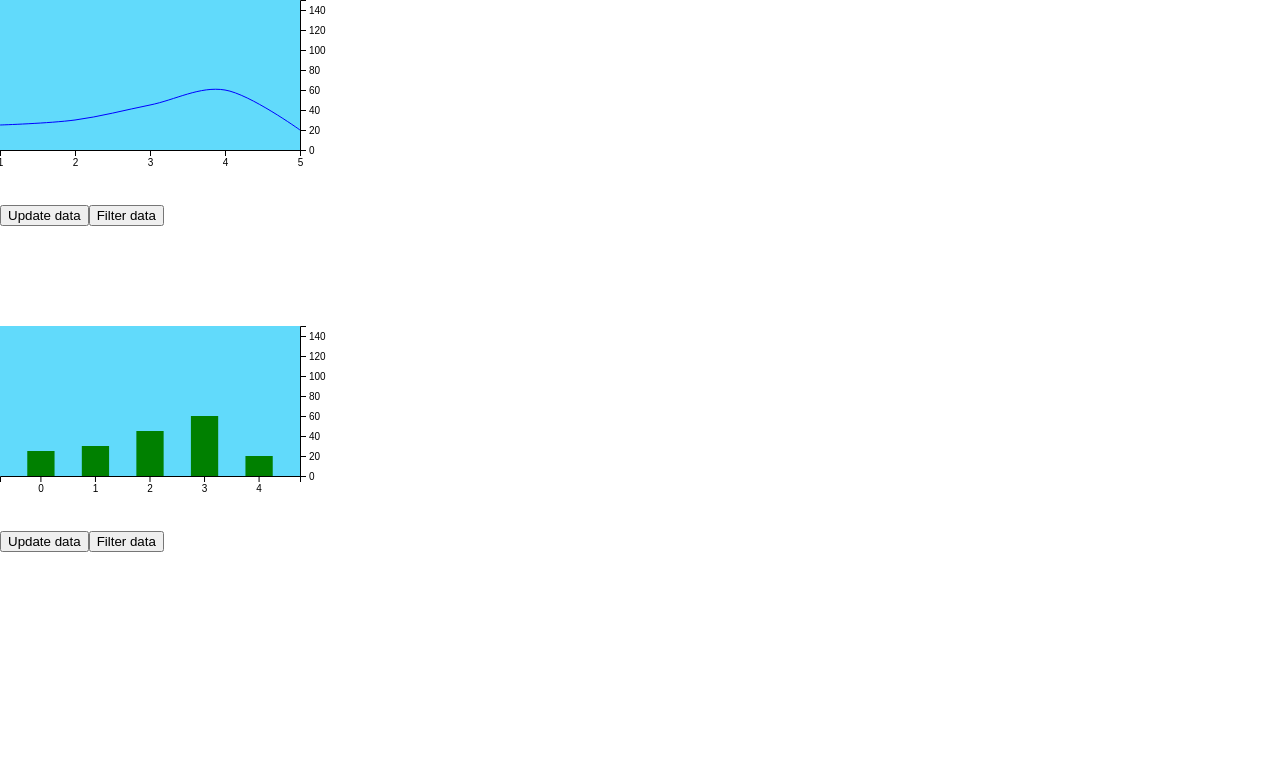
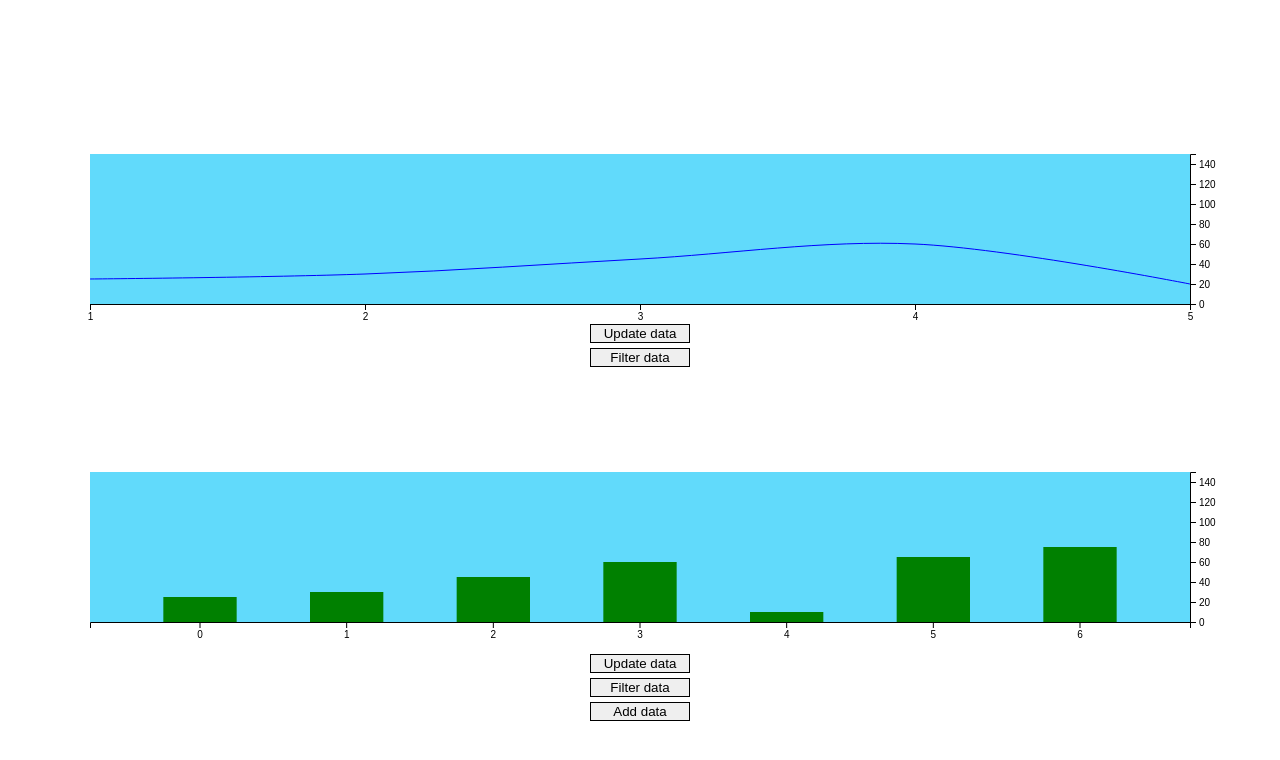
Before and after one commit to JiaziCai/dataviz, a React (Create React App) app: page / in a window 1280 px wide. Shown: the top 760 px of the page. Built offline with nearby package versions, Linux system fonts and the light colour scheme.

Commit message:
update linechart and barchart

```diff
--- a/src/App.css
+++ b/src/App.css
@@ -1,3 +1,7 @@
+body {
+  padding: 40px;
+}
+
 .App {
   text-align: center;
 }
@@ -31,6 +35,23 @@
 svg {
   background-color: #61dafb;
   overflow: visible;
+  display: block;
+  width: 100%;
+}
+
+button {
+  width: 100px;
+  border: 1px solid black;
+  margin: 0 auto 5px;
+}
+
+#root {
+  display: flex;
+  flex-direction: column;
+  align-items: stretch;
+  justify-content: center;
+  height: 100vh;
+  padding: 0 50px;
 }
 
 @keyframes App-logo-spin {
--- a/src/components/BarChart.js
+++ b/src/components/BarChart.js
@@ -1,32 +1,47 @@
 import React, { useRef, useEffect, useState } from "react";
-import { select, axisBottom, axisRight, scaleLinear, scaleBand, svg } from "d3";
+import { select, axisBottom, axisRight, scaleLinear, scaleBand } from "d3";
+import useResizeObserver from "../hooks/useResizeObserver";
 
 function BarChart() {
-  const [data, setData] = useState([25, 30, 45, 60, 20]);
+  const [data, setData] = useState([25, 30, 45, 60, 10, 65, 75]);
   const svgRef = useRef();
+  const wrapperRef = useRef();
+  const dimensions = useResizeObserver(wrapperRef);
 
+  // will be called initially and on every data change
   useEffect(() => {
     const svg = select(svgRef.current);
+
+    if (!dimensions) return;
+    console.log(dimensions);
+    // scales
     const xScale = scaleBand()
       .domain(data.map((value, index) => index))
-      .range([0, 300])
+      .range([0, dimensions.width])
       .padding(0.5);
 
-    const yScale = scaleLinear().domain([0, 150]).range([150, 0]);
-
-    const xAxis = axisBottom(xScale).ticks(data.length);
+    const yScale = scaleLinear().domain([0, 150]).range([dimensions.height, 0]);
 
     const colorScale = scaleLinear()
       .domain([75, 100, 150])
       .range(["green", "orange", "red"])
       .clamp(true);
 
+    // create x-axis
+    const xAxis = axisBottom(xScale).ticks(data.length);
+    svg
+      .select(".x-axis")
+      .style("transform", `translateY(${dimensions.height}px)`)
+      .call(xAxis);
+
+    // create y-axis
     const yAxis = axisRight(yScale);
+    svg
+      .select(".y-axis")
+      .style("transform", `translateX(${dimensions.width}px)`)
+      .call(yAxis);
 
-    svg.select(".x-axis").style("transform", "translateY(150px)").call(xAxis);
-
-    svg.select(".y-axis").style("transform", "translateX(300px)").call(yAxis);
-
+    // draw the bars
     svg
       .selectAll(".bar")
       .data(data)
@@ -34,36 +49,48 @@ function BarChart() {
       .attr("class", "bar")
       .style("transform", "scale(1, -1)")
       .attr("x", (value, index) => xScale(index))
-      .attr("y", -150)
+      .attr("y", -dimensions.height)
       .attr("width", xScale.bandwidth())
+      .on("mouseenter", (event, value) => {
+        const index = svg.selectAll(".bar").nodes().indexOf(event.target);
+        svg
+          .selectAll(".tooltip")
+          .data([value])
+          .join((enter) => enter.append("text").attr("y", yScale(value) - 4))
+          .attr("class", "tooltip")
+          .text(value)
+          .attr("x", xScale(index) + xScale.bandwidth() / 2)
+          .attr("text-anchor", "middle")
+          .transition()
+          .attr("y", yScale(value) - 8)
+          .attr("opacity", 1);
+      })
+      .on("mouseleave", () => svg.select(".tooltip").remove())
       .transition()
       .attr("fill", colorScale)
-      .attr("height", (value) => 150 - yScale(value));
-  }, [data]);
+      .attr("height", (value) => dimensions.height - yScale(value));
+  }, [data, dimensions]);
 
   return (
-    <>
-      <svg ref={svgRef}>
-        <g className='x-axis' />
-        <g className='y-axis' />
-      </svg>
-      <br />
-      <div style={{ marginBottom: "50px" }}></div>
-      <button
-        onClick={() => {
-          setData(data.map((val) => val + 5));
-        }}
-      >
+    <React.Fragment>
+      <div ref={wrapperRef} style={{ marginBottom: "2rem" }}>
+        <svg ref={svgRef}>
+          <g className='x-axis' />
+          <g className='y-axis' />
+        </svg>
+      </div>
+      <button onClick={() => setData(data.map((value) => value + 5))}>
         Update data
       </button>
-      <button
-        onClick={() => {
-          setData(data.filter((val) => val <= 35));
-        }}
-      >
+      <button onClick={() => setData(data.filter((value) => value < 35))}>
         Filter data
       </button>
-    </>
+      <button
+        onClick={() => setData([...data, Math.round(Math.random() * 100)])}
+      >
+        Add data
+      </button>
+    </React.Fragment>
   );
 }
 
--- a/src/components/LineChart.js
+++ b/src/components/LineChart.js
@@ -7,27 +7,39 @@ import {
   axisRight,
   scaleLinear,
 } from "d3";
+import useResizeObserver from "../hooks/useResizeObserver";
 
 function LineChart() {
   const [data, setData] = useState([25, 30, 45, 60, 20]);
   const svgRef = useRef();
+  const wrapperRef = useRef();
+  const dimensions = useResizeObserver(wrapperRef);
 
   useEffect(() => {
     const svg = select(svgRef.current);
+
+    if (!dimensions) return;
+
     const xScale = scaleLinear()
       .domain([0, data.length - 1])
-      .range([0, 300]);
+      .range([0, dimensions.width]);
 
-    const yScale = scaleLinear().domain([0, 150]).range([150, 0]);
+    const yScale = scaleLinear().domain([0, 150]).range([dimensions.height, 0]);
 
     const xAxis = axisBottom(xScale)
       .ticks(data.length)
       .tickFormat((index) => index + 1);
     const yAxis = axisRight(yScale);
 
-    svg.select(".x-axis").style("transform", "translateY(150px)").call(xAxis);
+    svg
+      .select(".x-axis")
+      .style("transform", `translateY(${dimensions.height}px)`)
+      .call(xAxis);
 
-    svg.select(".y-axis").style("transform", "translateX(300px)").call(yAxis);
+    svg
+      .select(".y-axis")
+      .style("transform", `translateX(${dimensions.width}px)`)
+      .call(yAxis);
 
     const myLine = line()
       .x((value, index) => xScale(index))
@@ -42,16 +54,17 @@ function LineChart() {
       .attr("d", (value) => myLine(value))
       .attr("fill", "none")
       .attr("stroke", "blue");
-  }, [data]);
+  }, [data, dimensions]);
 
   return (
     <>
-      <svg ref={svgRef}>
-        <g className='x-axis' />
-        <g className='y-axis' />
-      </svg>
+      <div ref={wrapperRef}>
+        <svg ref={svgRef}>
+          <g className='x-axis' />
+          <g className='y-axis' />
+        </svg>
+      </div>
       <br />
-      <div style={{ marginBottom: "50px" }}></div>
       <button
         onClick={() => {
           setData(data.map((val) => val + 5));
--- /dev/null
+++ b/src/hooks/useResizeObserver.js
@@ -0,0 +1,22 @@
+import { useState, useEffect } from "react";
+
+const useResizeObserver = (ref) => {
+  const [dimensions, setDimensions] = useState(null);
+  useEffect(() => {
+    const observeTarget = ref.current;
+    const resizeObserver = new ResizeObserver((entries) => {
+      entries.forEach((entry) => {
+        setDimensions(entry.contentRect);
+      });
+    });
+
+    resizeObserver.observe(observeTarget);
+
+    return () => {
+      resizeObserver.unobserve(observeTarget);
+    };
+  }, [ref]);
+  return dimensions;
+};
+
+export default useResizeObserver;
```
